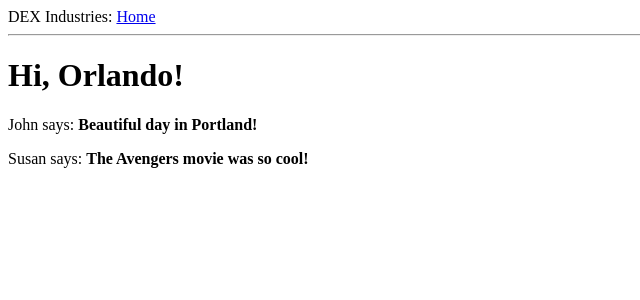
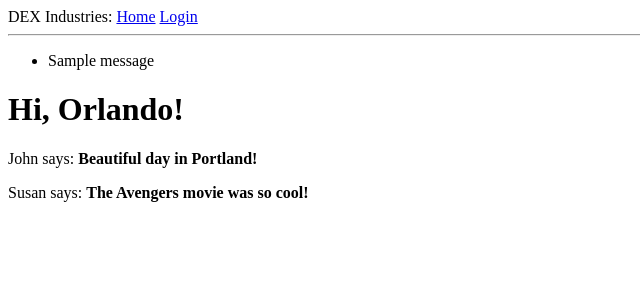
Before and after one commit to walkerdn489/FullStackProject-WeatherApp, a Flask app: page / in a window 1280 px wide. Shown: the top 300 px of the page, without its empty margins (0-640 px from the left). Run offline with Flask 2, Linux system fonts and the light colour scheme; one stand-in notice (Sample message) is shown.

Commit message:
--adding html for login form and show error messag

```diff
--- a/app/templates/base.html
+++ b/app/templates/base.html
@@ -8,8 +8,20 @@
       {% endif %}
     </head>
     <body>
-        <div>DEX Industries: <a href="/index">Home</a></div>
+        <div>DEX Industries:
+          <a href="{{ url_for('index') }}">Home</a>
+          <a href="{{ url_for('login') }}">Login</a>
+        </div>
         <hr>
+        {% with messages = get_flashed_messages() %}
+        {% if messages %}
+        <ul>
+            {% for message in messages %}
+            <li>{{ message }}</li>
+            {% endfor %}
+        </ul>
+        {% endif %}
+        {% endwith %}
         {% block content %}{% endblock %}
     </body>
 </html>
```
